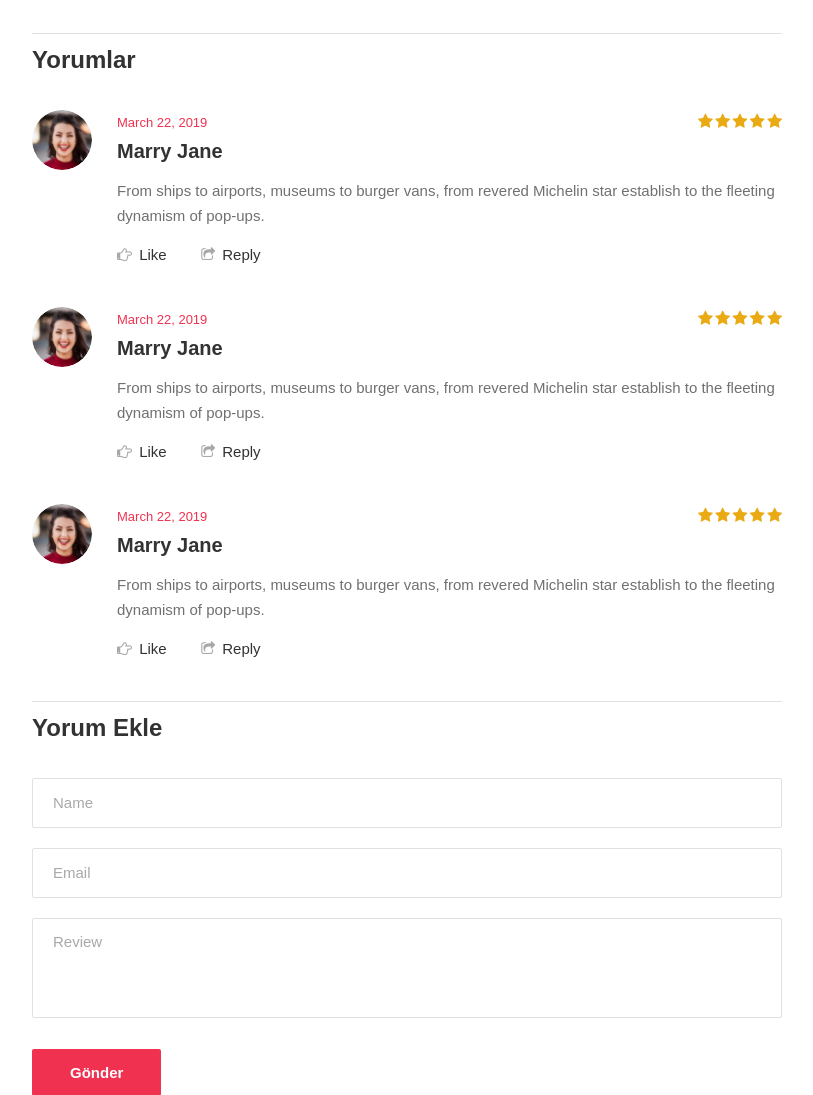
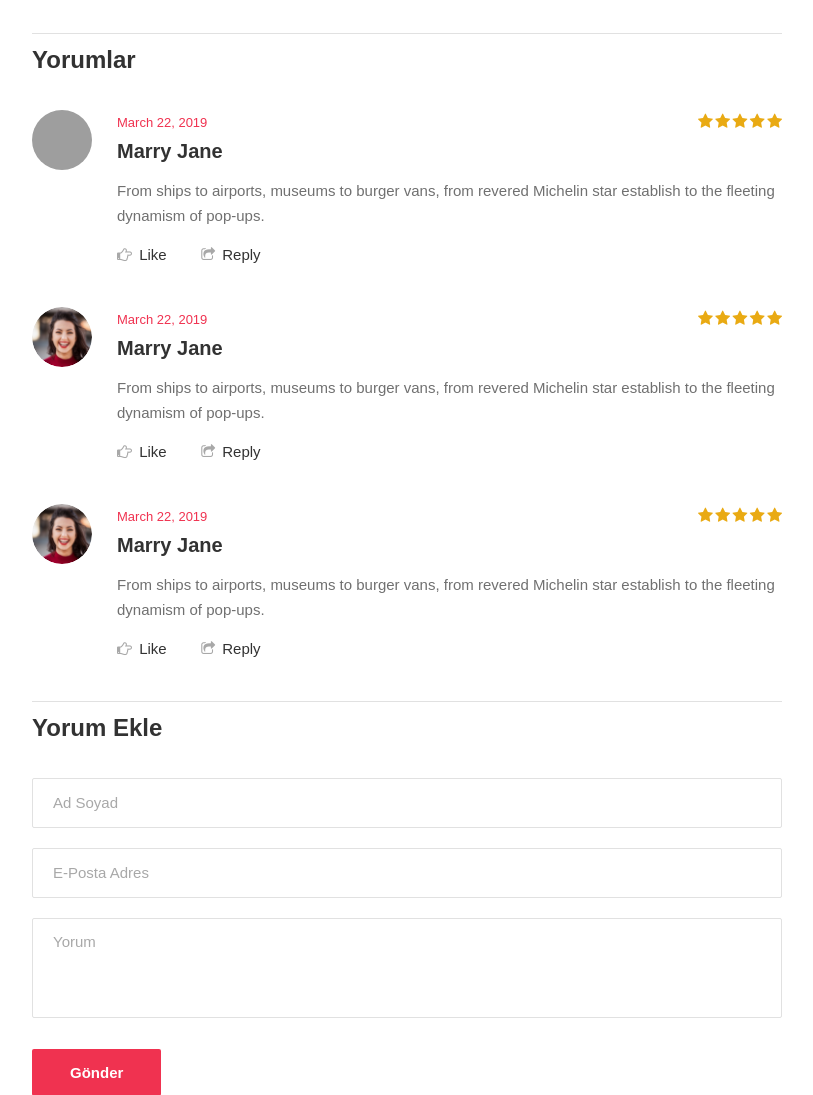
Before and after one commit to eerdogangit/Django-Turistik-Mekan, a Django app: a page that uses home/templates/place_detail.html in a window 1280 px wide. Shown: the part 1941-3036 px from the top of the page, without its empty margins (38-851 px from the left). Run offline with Django 3.2, Linux system fonts and the light colour scheme; data comes from the database, SQL or seed files in the repository; some libraries are stand-ins or nearby versions; grey boxes are pictures that could not be loaded.

Commit message:
18-yer-detay-slider

```diff
--- a/home/templates/place_detail.html
+++ b/home/templates/place_detail.html
@@ -179,7 +179,7 @@
                             <h4>Yorumlar</h4>
                             <div class="listing__details__comment__item">
                                 <div class="listing__details__comment__item__pic">
-                                    <img src="img/listing/details/comment.png" alt="">
+                                    <img src="{% static 'img/listing/details/comment.png '%}" alt="">
                                 </div>
                                 <div class="listing__details__comment__item__text">
                                     <div class="listing__details__comment__item__rating">
@@ -201,7 +201,7 @@
                             </div>
                             <div class="listing__details__comment__item">
                                 <div class="listing__details__comment__item__pic">
-                                    <img src="img/listing/details/comment.png" alt="">
+                                    <img src="{% static 'img/listing/details/comment.png'%}" alt="">
                                 </div>
                                 <div class="listing__details__comment__item__text">
                                     <div class="listing__details__comment__item__rating">
@@ -223,7 +223,7 @@
                             </div>
                             <div class="listing__details__comment__item">
                                 <div class="listing__details__comment__item__pic">
-                                    <img src="img/listing/details/comment.png" alt="">
+                                    <img src="{% static 'img/listing/details/comment.png'%}" alt="">
                                 </div>
                                 <div class="listing__details__comment__item__text">
                                     <div class="listing__details__comment__item__rating">
@@ -247,9 +247,9 @@
                         <div class="listing__details__review">
                             <h4>Yorum Ekle</h4>
                             <form action="#">
-                                <input type="text" placeholder="Name">
-                                <input type="text" placeholder="Email">
-                                <textarea placeholder="Review"></textarea>
+                                <input type="text" placeholder="Ad Soyad">
+                                <input type="text" placeholder="E-Posta Adres">
+                                <textarea placeholder="Yorum"></textarea>
                                 <button type="submit" class="site-btn">Gönder</button>
                             </form>
                         </div>
```
